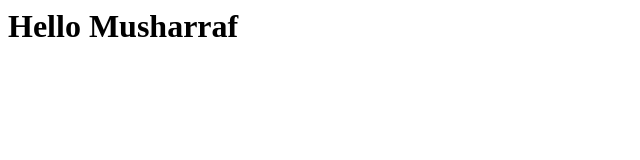
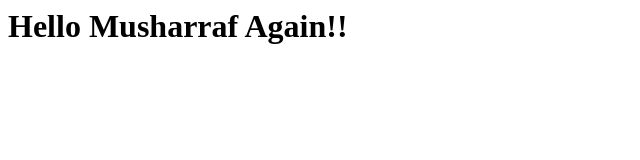
Before and after one commit to mushie550/Cloudfront-Jenkins-Pipeline-Integration, a plain HTML site: page index.html in a window 1280 px wide. Shown: the whole page, without its empty margins (0-640 px from the left). Drawn offline with Linux system fonts and the light colour scheme.

Commit message:
Update index.html

```diff
--- a/index.html
+++ b/index.html
@@ -1,5 +1,5 @@
 <html>
 	<body>
-		<h1> Hello Musharraf</h1>
+		<h1> Hello Musharraf Again!!</h1>
 	</body>
 </html>
```
